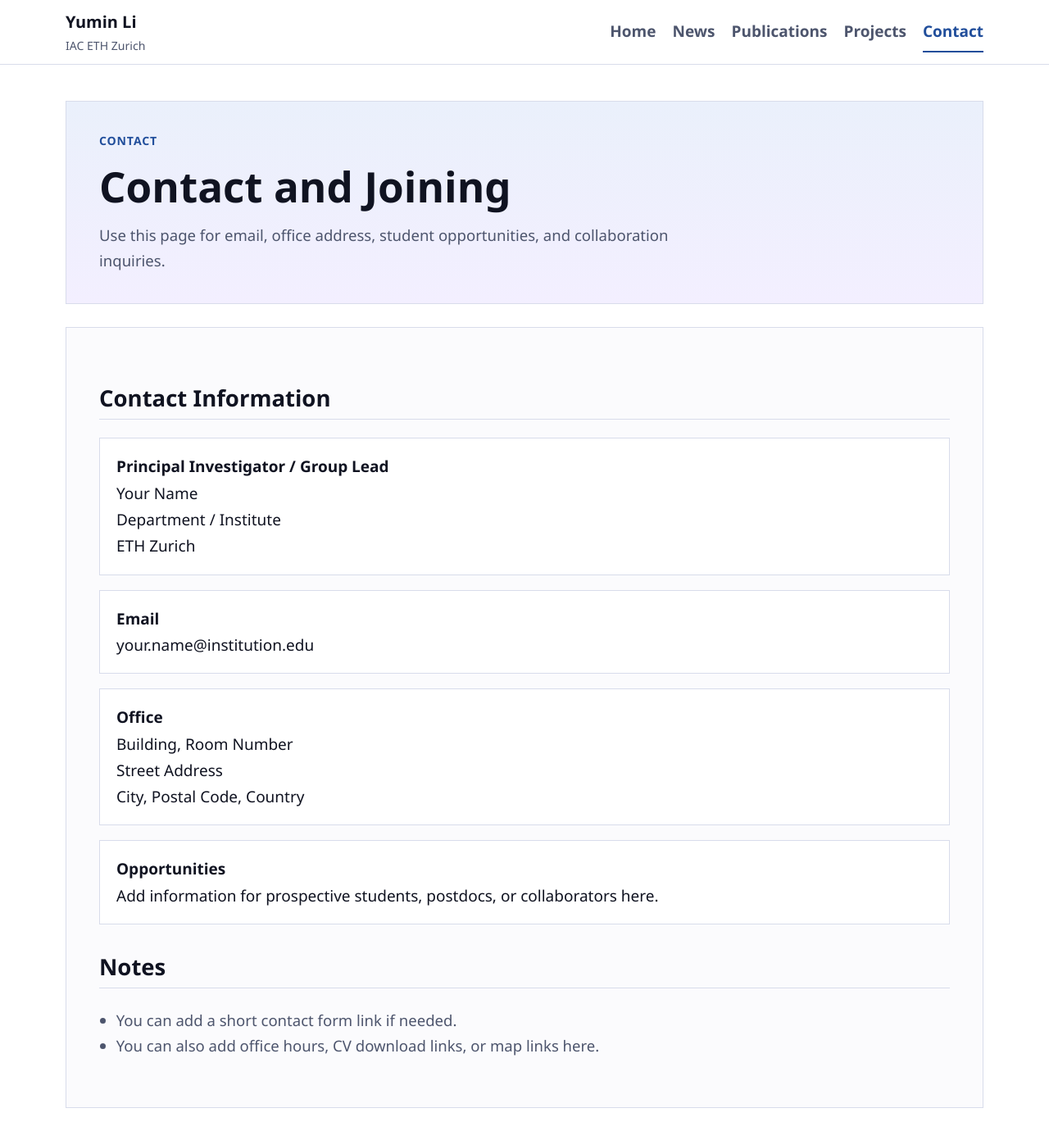
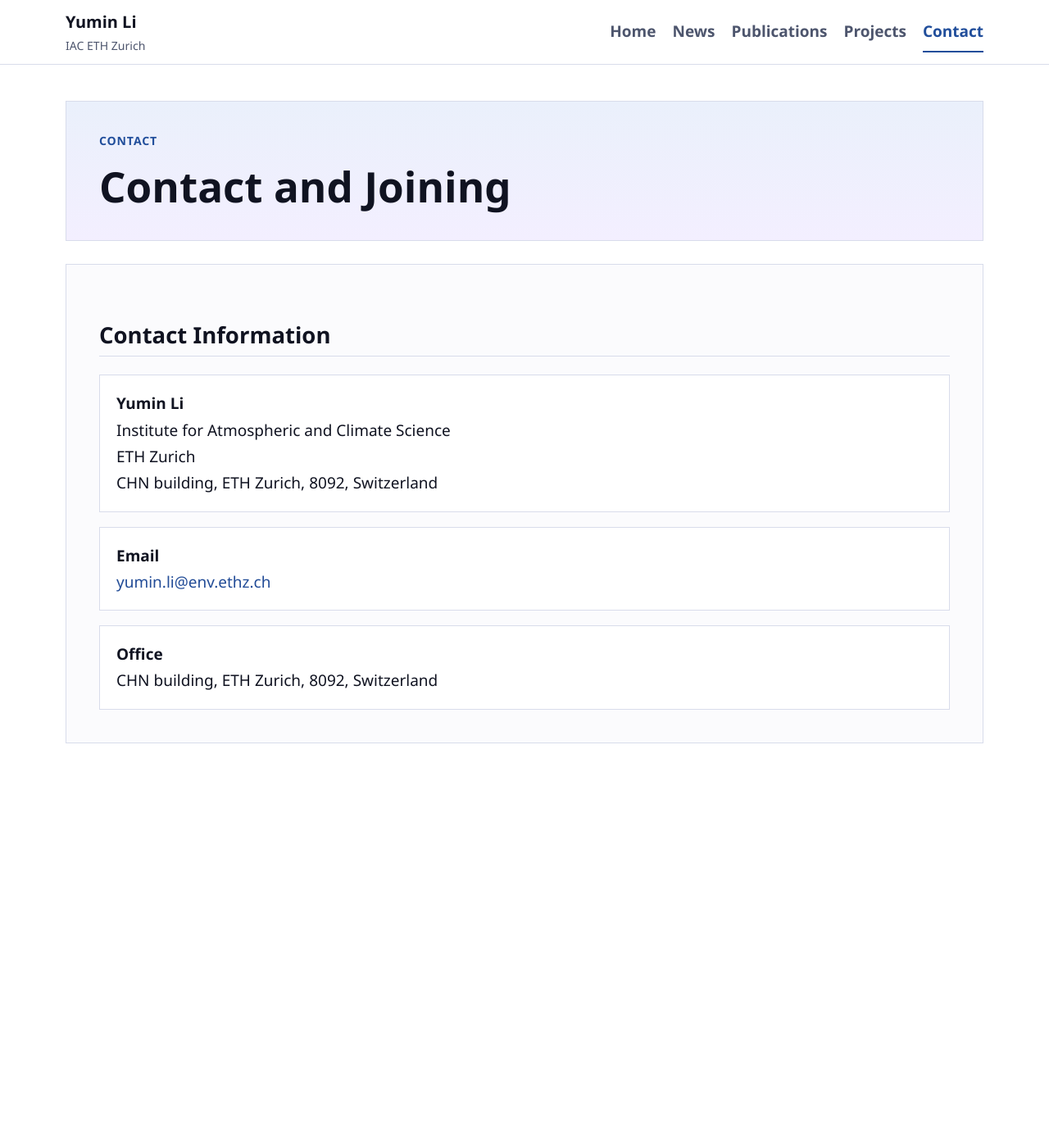
Before and after one commit to LianHeng-Li/Website, a Jekyll site: the page built from contact/index.md, in a window 1280 px wide and 1400 px high. Shown: the top 1391 px of the window at 82% size. Built offline with Jekyll 4.4.1, drawn with Linux system fonts in a browser that asks for light colours.

Commit message:
Add files via upload

```diff
--- a/contact/index.md
+++ b/contact/index.md
@@ -4,38 +4,25 @@ title: Contact
 nav: contact
 hero_kicker: Contact
 hero_title: Contact and Joining
-hero_text: Use this page for email, office address, student opportunities, and collaboration inquiries.
 ---
 
 ## Contact Information
 
 <div class="contact-grid">
   <div class="contact-item">
-    <strong>Principal Investigator / Group Lead</strong><br>
-    Your Name<br>
-    Department / Institute<br>
-    ETH Zurich
+    <strong>Yumin Li</strong><br>
+    Institute for Atmospheric and Climate Science<br>
+    ETH Zurich<br>
+    CHN building, ETH Zurich, 8092, Switzerland
   </div>
 
   <div class="contact-item">
     <strong>Email</strong><br>
-    your.name@institution.edu
+    <a href="mailto:yumin.li@env.ethz.ch">yumin.li@env.ethz.ch</a>
   </div>
 
   <div class="contact-item">
     <strong>Office</strong><br>
-    Building, Room Number<br>
-    Street Address<br>
-    City, Postal Code, Country
-  </div>
-
-  <div class="contact-item">
-    <strong>Opportunities</strong><br>
-    Add information for prospective students, postdocs, or collaborators here.
+    CHN building, ETH Zurich, 8092, Switzerland
   </div>
 </div>
-
-## Notes
-
-- You can add a short contact form link if needed.
-- You can also add office hours, CV download links, or map links here.
```
